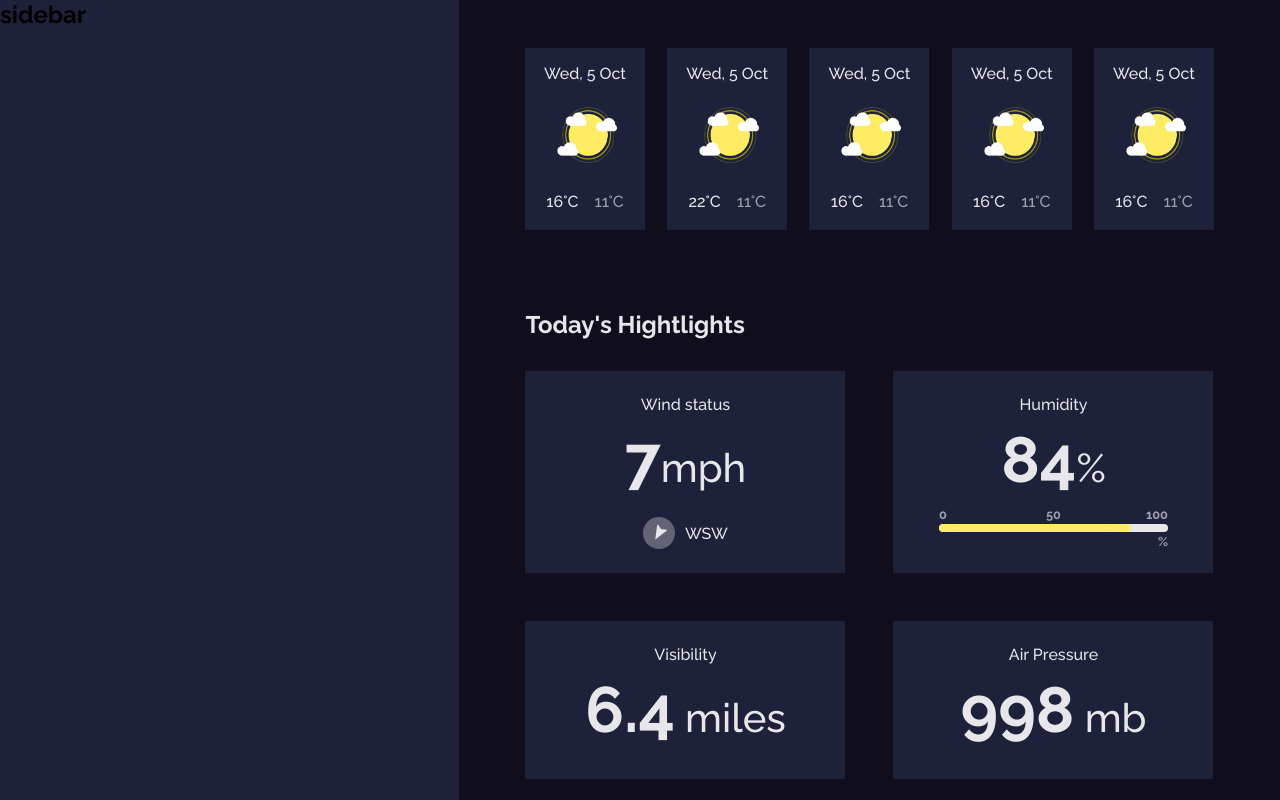
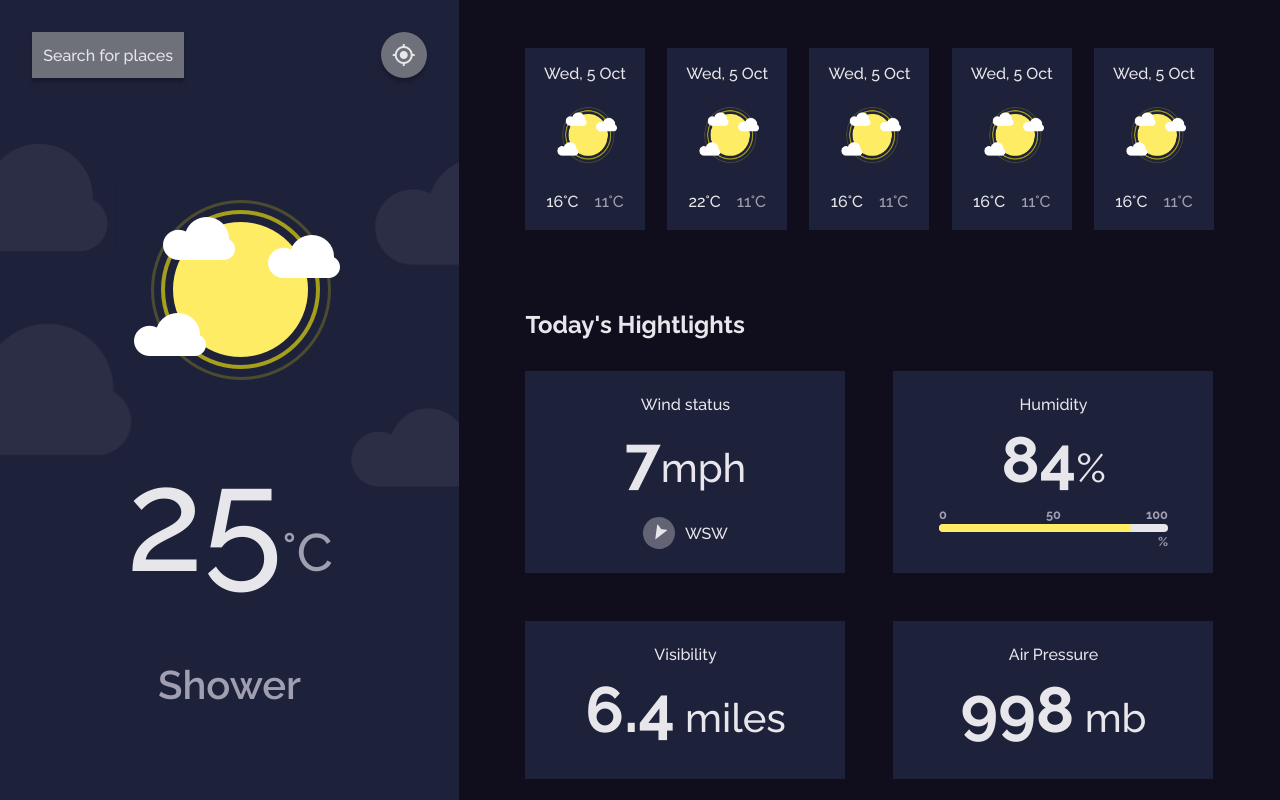
Before and after one commit to rali11/weather-app, a Vue app: page / in a window 1280 px wide. Built offline with nearby package versions, Linux system fonts and the light colour scheme.

Commit message:
ref side-bar

```diff
--- a/src/App.vue
+++ b/src/App.vue
@@ -1,8 +1,11 @@
 <template>
   <div id="app">
-    <aside class="side-bar">
-      <h1>sidebar</h1>
-    </aside>
+    <the-sidebar-weather
+      temperature="25"
+      temperature-description="Shower"
+      :image="image"
+      location="Buenos Aires"
+    />
     <the-main />
   </div>
 </template>
@@ -12,13 +15,17 @@
 import './assets/main.css';
 import './assets/reset.css';
 import TheMain from './components/TheMain.vue';
+import TheSidebarWeather from './components/TheSidebarWeather.vue';
+import LightCloud from '../src/assets/img/LightCloud.png';
 
 
 export default {
-  components: { TheMain },
+  components: { TheMain, TheSidebarWeather },
   name: 'App',
   data(){
-    return {}
+    return {
+      image:LightCloud,
+    }
   }
 }
 </script>
@@ -33,11 +40,4 @@ export default {
     flex-wrap: wrap;
     height: 100vh;
   }
-  .side-bar {
-    width: var(--side-bar);
-    background-color:#1E213A;
-    height: 100%;
-  }
-
-
 </style>
--- a/src/components/TheSidebarWeather.vue
+++ b/src/components/TheSidebarWeather.vue
@@ -1,6 +1,6 @@
 <template>
-  <article class="card-aside">
-    <section class="card-aside__content">
+  <aside class="card-aside">
+    <div class="card-aside__content">
       <header class="card-aside__header">
         <base-secondary-button>
           Search for places
@@ -39,9 +39,9 @@
           {{ location }}
         </div>
       </footer>
-    </section>
-    <section class="card-aside__background" />
-  </article>
+    </div>
+    <div class="card-aside__background" />
+  </aside>
 </template>
 
 <script>
@@ -86,111 +86,83 @@ export default {
 </script>
 
 <style scoped>
- @media (max-width: 768px) {
  .card-aside {
   position: relative;
+  width: var(--side-bar);
+  height: 100%;
   background-color:#1E213A;
-      height: 124vh;
-      width: 100vw;
+  overflow: auto;
  }
-    .card-aside__header {
-      display: flex;
+ .card-aside__background {
+  position: absolute;
+  background-image: url('../assets/img/Cloud-background.png');
+  background-repeat: no-repeat;
+  background-size:155%;
+  background-position-x: center;
+  background-position-y: 6rem;
+  height: 100%;
   width: 100%;
-      flex-direction: row;
-      justify-content: center;
-      gap: 35%;
-      padding: 0 0;
-      margin-top:1rem;
-    }
-  }
-  @media (min-width: 769px) {
-    .card-aside {
-      position: relative;
-      background-color:#1E213A;
-      height: 100vh;
-      width: 459px;
-      padding: 0 3rem;
-    }
-    .card-aside__header {
-      display: flex;
-      width: 100%;
-      flex-direction: row;
-      justify-content: space-between;
-      padding: 0 3rem;
-      margin-top:1.5rem;
-    }
+  top:0;
+  left:0;
+  opacity: .06;
  }
  .card-aside__content {
   position: absolute;
   top:0;
   left:0;
+  width: 100%;
+  z-index: 1;
   display: flex;
   flex-direction: column;
   align-items: center;
-    height: 100%;
+  gap: 4rem;
+  background-color: transparent;
+ }
+ .card-aside__header {
+  display: flex;
+  justify-content: space-between;
   width: 100%;
-    z-index: 2;
-  }
-  .card-aside__background {
-    background-image: url('../assets/img/Cloud-background.png');
-    background-repeat: no-repeat;
-    background-size:155%;
-    background-position-x: center;
-    background-position-y: 7rem;
-    height: 100%;
-    width: 100%;
-    top:0;
-    left:0;
-    position: absolute;
-    opacity: .05;
-    z-index: 1;
+  padding: 2rem;
  }
  .card-aside__body {
-    width: 100%;
   display: flex;
   flex-direction: column;
-    align-items: center;
-  }
-  .card-aside__picture {
-    margin-top:8rem;
-  }
-  .card-aside__footer {
-    padding-top:2.5rem;
-    color: #88869D;
-    font-size: 18px;
+  gap: 3.5rem;
  }
  .card-aside__temperature-value {
-    font-size:144px;
-    font-style: normal;
-    font-weight: 500;
+  font-size: 9rem;
+  font-weight: 300;
   color:#E7E7EB;
-    line-height: 0;
-    margin: 8rem;
+  text-align: center;
  }
-  .card-aside__measure {
-    font-size: 48px;
+ .card-aside__temperature-value > .card-aside__measure {
+  font-size: 3.3rem;
   color:#A09FB1;
  }
  .card-aside__temperature-description {
-    font-size:36px;
-    line-height: 0;
+  color:#A09FB1;
+  text-align: center;
+  font-size:2.5rem;
   font-weight: 600;
-    text-align: center;
-    color: #A09FB1;
-    margin: 2rem;
+ }
+ .card-aside__footer {
+  display: flex;
+  flex-direction: column;
+  color:#88869D;
+  gap:2rem;
+  padding:2rem 0;
  }
  .card-aside__date {
   display: flex;
-    flex-direction: row;
-    justify-content: center;
-    align-items: center;
-    gap: 16px;
+  gap: .8rem;
+  text-align: center;
  }
  .card-aside__location-place {
+  font-weight: 600;
+  text-align: center;
+  align-items: center;
+  justify-content: center;
   display: flex;
-    flex-direction: row;
-    justify-content: center;
-    align-items: center;
-    gap:5px;
+  gap: 1rem;
  }
 </style>
```
Lines whose indentation alone changed are shown as unchanged.
